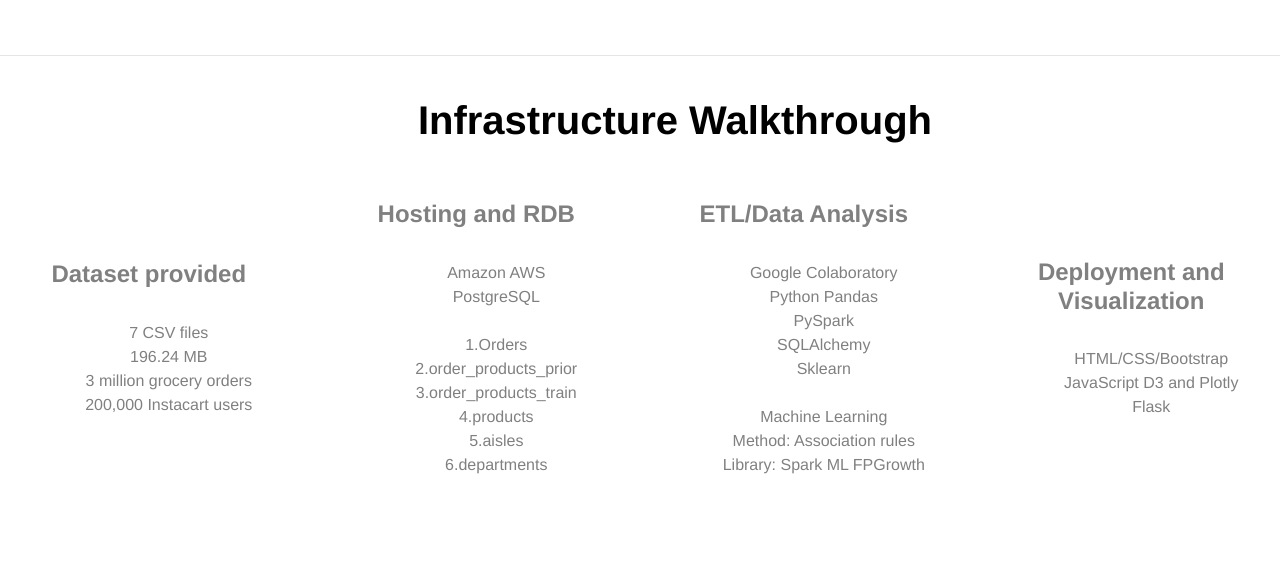
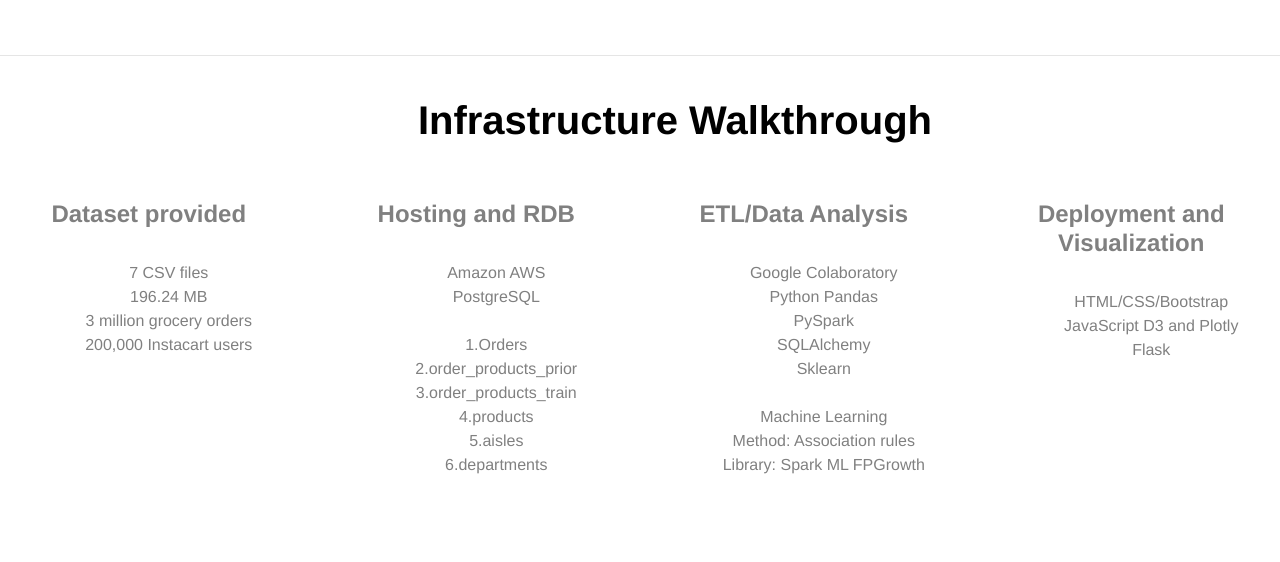
Before and after one commit to AnaKelyna/Final_elbueno, a Flask app: page / in a window 1280 px wide. Shown: the part 1090-1652 px from the top of the page. Run offline with Flask 2, Linux system fonts and the light colour scheme; parts of the project's set-up code (start-up, migrations or seed data) failed here and were passed over; some libraries are stand-ins or nearby versions.

Commit message:
Update style.css

```diff
--- a/static/css/style.css
+++ b/static/css/style.css
@@ -26,9 +26,3 @@
 .text {
     color: rgb(11, 14, 35);
 }
-
-.row {
-    align-content: center;
-    align-self: center;
-    align-items: center;
-}
```
